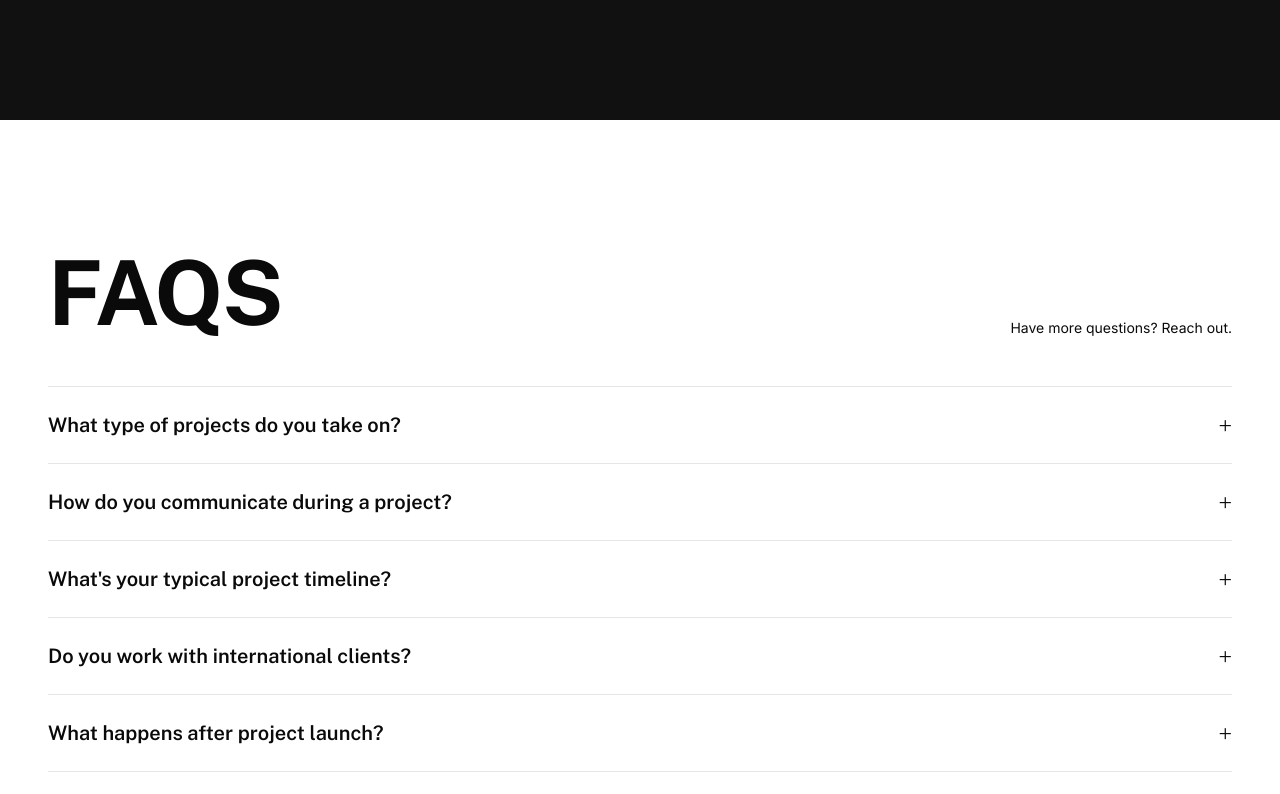
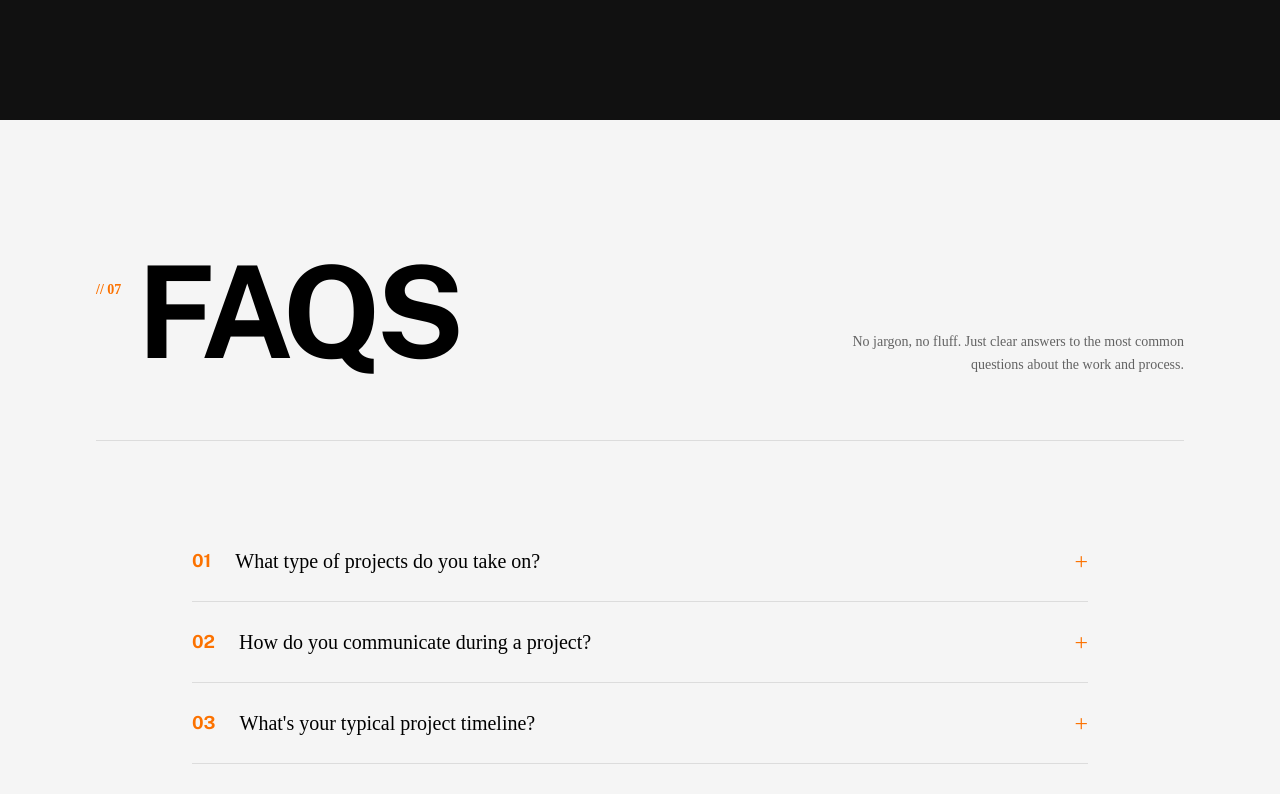
Before and after one commit to girishlade111/freelancer-portfolio, a Next.js app in the folder girish-portfolio/: page / in a window 1280 px wide. Shown: the part 7720-8514 px from the top of the page. Built offline with nearby package versions, Linux system fonts and the light colour scheme.

Commit message:
feat: add FAQ section component with accordion functionality

```diff
--- a/girish-portfolio/components/sections/FAQSection.tsx
+++ b/girish-portfolio/components/sections/FAQSection.tsx
@@ -10,46 +10,60 @@ export default function FAQSection() {
   const animProps = prefersReduced ? {} : sectionEntry;
 
   return (
-    <motion.section id="faq" className="bg-navy-800 section-padding" {...animProps}>
-      <div className="content-max">
-        {/* SECTION HEADER */}
-        <div className="flex flex-col sm:flex-row justify-between items-end mb-12 gap-4">
-          <h2 className="section-title">FAQS</h2>
-          <p className="font-inter text-sm text-cream-500">
-            Have more questions? Reach out.
+    <motion.section id="faq" className="bg-caro-light text-black px-6 md:px-12 xl:px-24 py-24 md:py-32" {...animProps}>
+
+      {/* HEADER SECTION */}
+      <div className="flex flex-col md:flex-row justify-between items-start md:items-end mb-20 gap-8 border-b border-black/10 pb-16">
+
+        {/* LEFT: Title */}
+        <div className="flex items-start gap-4">
+          <span className="font-sans font-bold text-caro-orange text-sm mt-4 md:mt-8">// 07</span>
+          <h2 className="font-bricolage text-6xl md:text-8xl lg:text-9xl font-bold tracking-tighter uppercase leading-none">
+            FAQS
+          </h2>
+        </div>
+
+        {/* RIGHT: Description */}
+        <div className="max-w-xs md:max-w-sm">
+          <p className="font-sans text-sm text-black/60 leading-relaxed md:text-right font-medium">
+            No jargon, no fluff. Just clear answers to the most common questions about the work and process.
           </p>
         </div>
+      </div>
 
-        {/* FAQ ACCORDION */}
-        <div className="mt-8 space-y-0">
-          {faqs.map((faq, index) => (
-            <FAQItem key={index} faq={faq} isFirst={index === 0} />
-          ))}
-        </div>
+      {/* FAQ ACCORDION */}
+      <div className="flex flex-col max-w-4xl mx-auto w-full">
+        {faqs.map((faq, index) => (
+          <FAQItem key={index} faq={faq} index={index + 1} />
+        ))}
       </div>
+
     </motion.section>
   );
 }
 
-function FAQItem({ faq, isFirst }: { faq: { question: string; answer: string }; isFirst: boolean }) {
+function FAQItem({ faq, index }: { faq: { question: string; answer: string }; index: number }) {
   const [isOpen, setIsOpen] = useState(false);
 
   return (
     <div
-      className={`py-5 md:py-6 cursor-pointer border-b border-gold/15 ${
-        isFirst ? "border-t border-gold/15" : ""
-      }`}
+      className="py-6 border-b border-black/10 cursor-pointer"
       onClick={() => setIsOpen(!isOpen)}
       data-cursor="link"
     >
-      <div className="flex justify-between items-center gap-8">
-        <h3 className="font-bricolage font-semibold text-cream-100 text-lg md:text-xl flex-1">
-          {faq.question}
-        </h3>
+      <div className="flex justify-between items-center gap-6">
+        <div className="flex items-center gap-6">
+          <span className="font-bricolage font-bold text-caro-orange text-lg">
+            {index < 10 ? `0${index}` : index}
+          </span>
+          <h3 className="font-sans font-medium text-lg md:text-xl text-black">
+            {faq.question}
+          </h3>
+        </div>
         <motion.div
           animate={{ rotate: isOpen ? 45 : 0 }}
           transition={{ duration: 0.3, ease: "easeInOut" }}
-          className="text-gold-600 text-2xl font-light leading-none"
+          className="text-caro-orange text-2xl font-light"
         >
           +
         </motion.div>
@@ -61,10 +75,10 @@ function FAQItem({ faq, isFirst }: { faq: { question: string; answer: string };
             initial={{ height: 0, opacity: 0 }}
             animate={{ height: "auto", opacity: 1 }}
             exit={{ height: 0, opacity: 0 }}
-            transition={{ duration: 0.38, ease: [0.25, 0.46, 0.45, 0.94] }}
+            transition={{ duration: 0.3, ease: "easeInOut" }}
             className="overflow-hidden"
           >
-            <p className="font-inter text-sm text-cream-500 leading-relaxed pt-3 max-w-3xl">
+            <p className="font-sans text-sm text-black/60 leading-relaxed pt-4 pl-12 pr-12">
               {faq.answer}
             </p>
           </motion.div>
```
